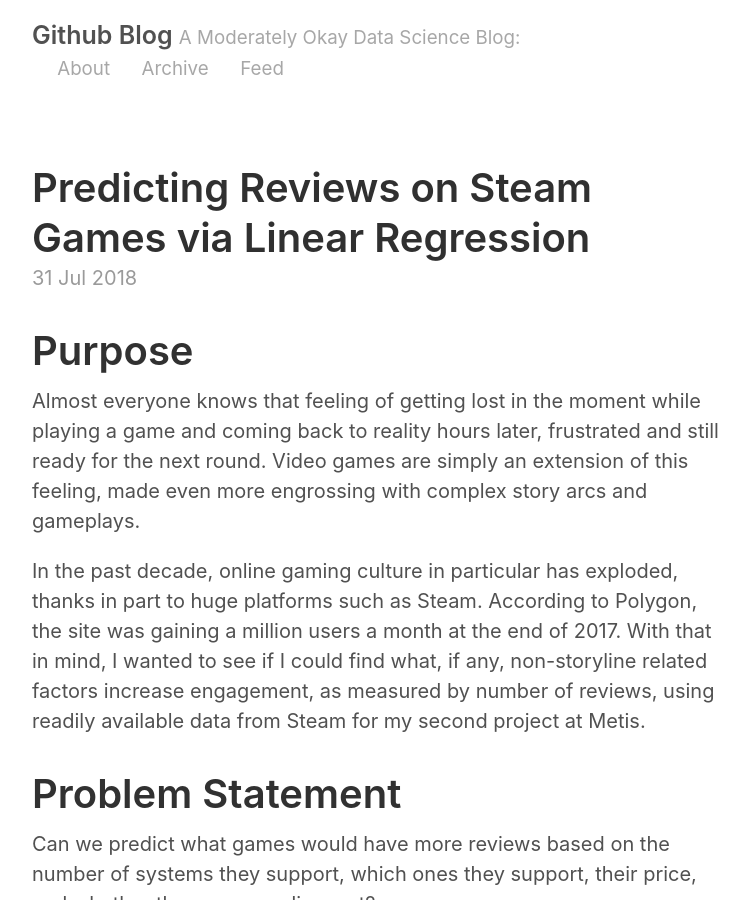
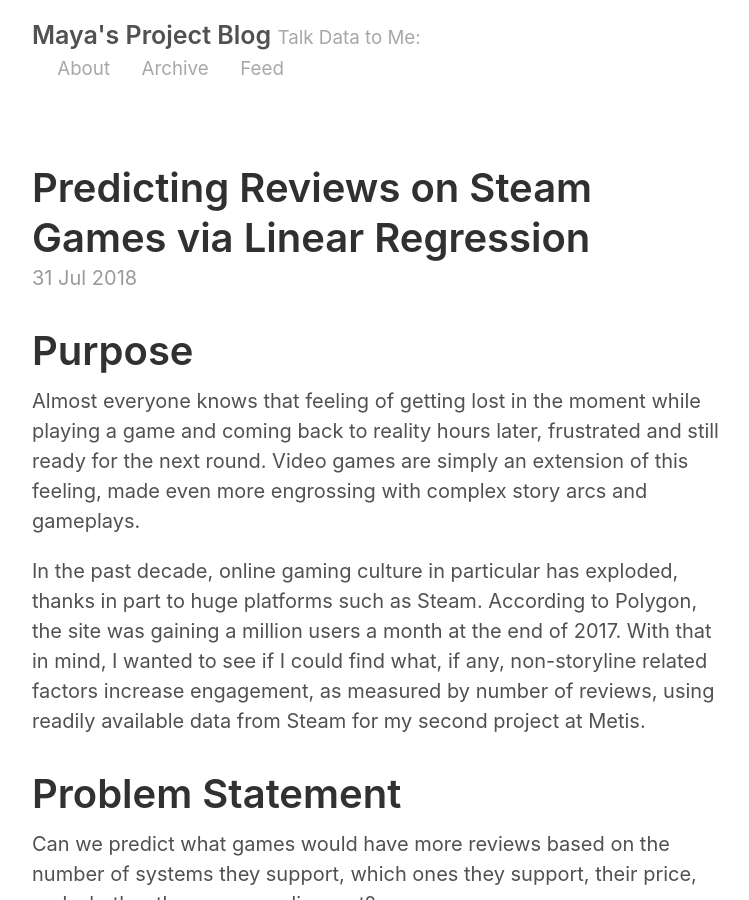
Before and after one commit to mayamadhavan/mayamadhavan.github.io, a Jekyll site: the page built from index.html, in a window 1280 px wide and 900 px high. Shown: the whole window, without its empty margins (258-1007 px from the left). Built offline with Jekyll 4.4.1, drawn with Linux system fonts in a browser that asks for light colours; the list of posts is cut into pages by our own code.

Commit message:
Update _config.yml

```diff
--- a/_config.yml
+++ b/_config.yml
@@ -2,8 +2,8 @@
 permalink:           pretty
 
 # Setup
-title:               Github Blog
-tagline:             A Moderately Okay Data Science Blog
+title:               Maya's Project Blog
+tagline:             Talk Data to Me
 url:                 http://mayamadhavan.github.io/
 paginate:            2
 baseurl:             ""
```
